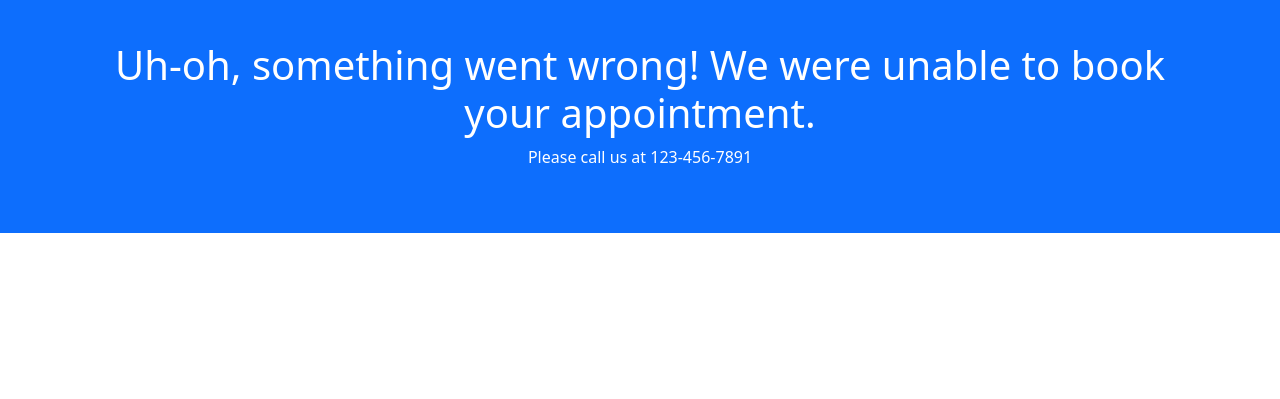
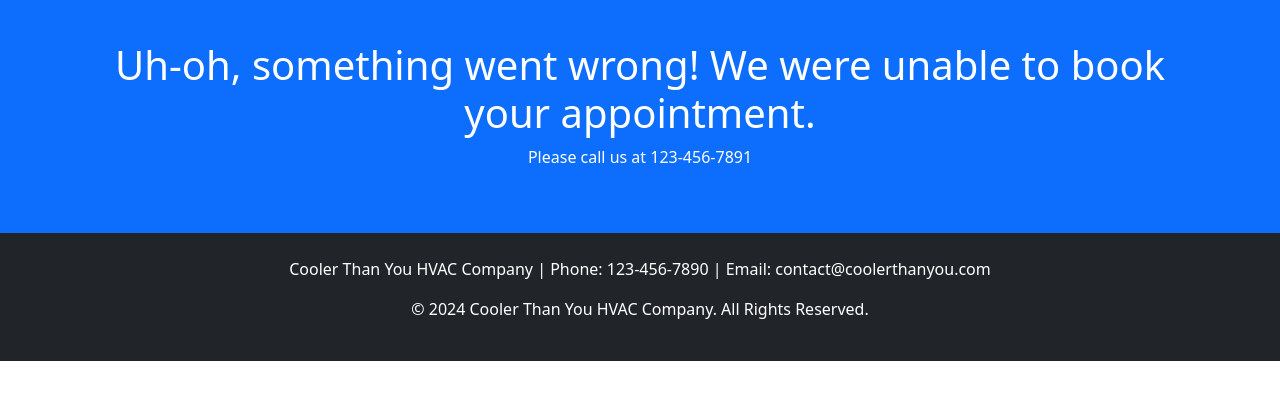
Before and after one commit to DrAcula27/hvac_site, a website: page views/bookError.html in a window 1280 px wide. Shown: the part 63-462 px from the top of the page. Drawn offline with nearby package versions, Linux system fonts and the light colour scheme.

Commit message:
add footer

```diff
--- a/views/bookError.html
+++ b/views/bookError.html
@@ -52,5 +52,21 @@
         <p>Please call us at 123-456-7891</p>
       </div>
     </section>
+
+    <!-- Footer -->
+    <footer id="contact" class="bg-dark text-white text-center p-4">
+      <div class="container">
+        <p>
+          Cooler Than You HVAC Company | Phone: 123-456-7890 | Email:
+          contact@coolerthanyou.com
+        </p>
+        <p>
+          &copy; 2024 Cooler Than You HVAC Company. All Rights
+          Reserved.
+        </p>
+      </div>
+    </footer>
+
+    <script src="https://cdn.jsdelivr.net/npm/bootstrap@5.3.3/dist/js/bootstrap.bundle.min.js"></script>
   </body>
 </html>
```
Also changed, not shown: views/bookSuccess.html (+16 -0 lines), views/index.html (+16 -0 lines).
